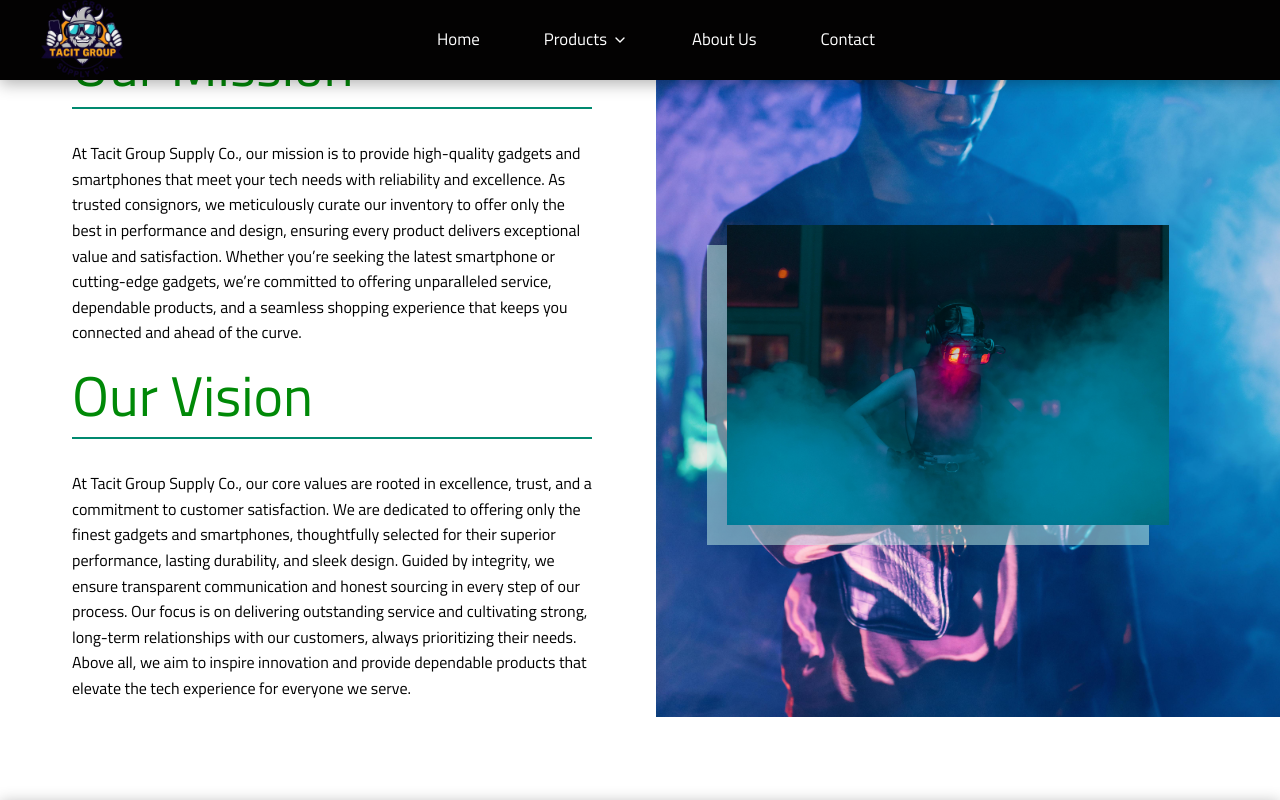
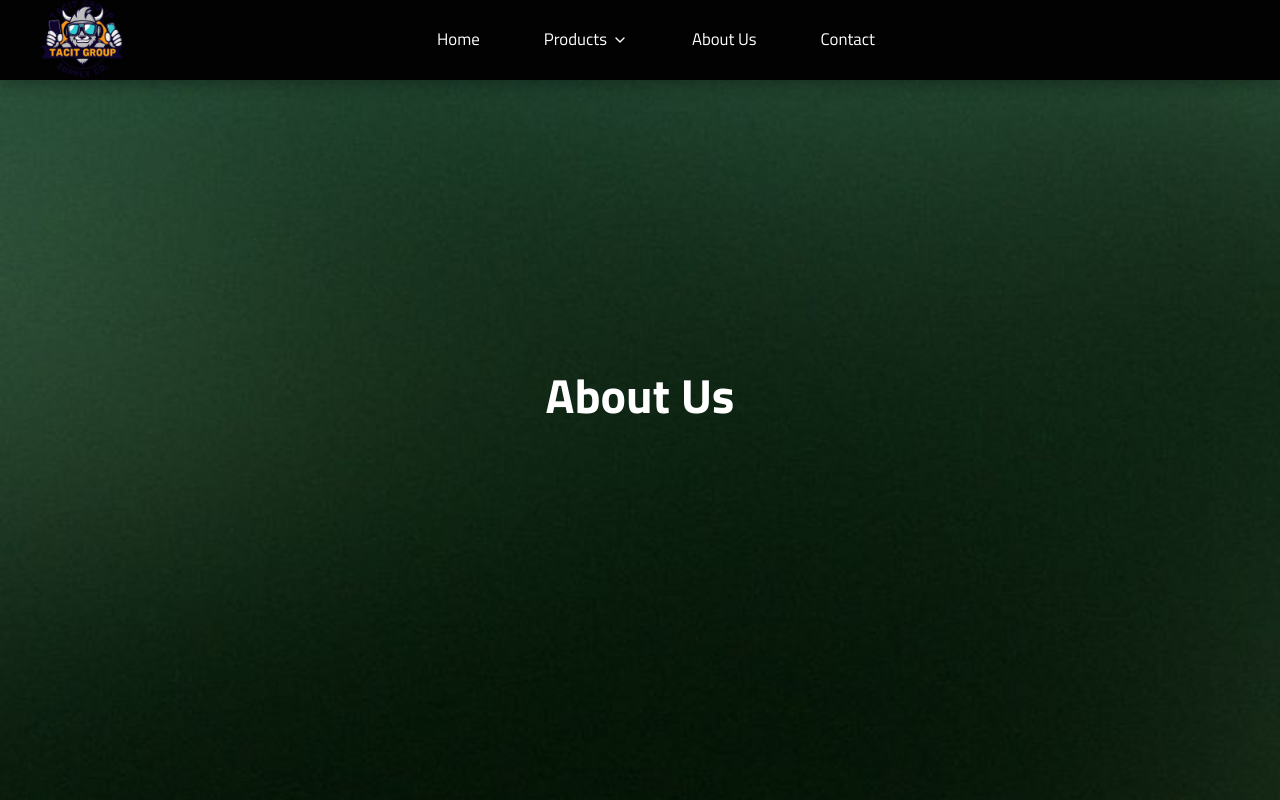
Before and after one commit to ofentse-sithole/tacit-group-supply, a React (Vite) app: page /about in a window 1280 px wide. Built offline with nearby package versions, Linux system fonts and the light colour scheme.

Commit message:
added a herosection for about

```diff
--- a/src/Component/HeroSection/AboutHeroSection.jsx
+++ b/src/Component/HeroSection/AboutHeroSection.jsx
@@ -0,0 +1,75 @@
+import { useEffect } from "react";
+import styled from "styled-components";
+import backgroundImage from "../../../public/image/AboutHeroSectionImage.jpeg";
+
+const AboutHeroSection = () => {
+  useEffect(() => {
+    // More robust scroll handling
+    setTimeout(() => {
+      window.scrollTo({
+        top: 0,
+        left: 0,
+        behavior: 'smooth',
+      });
+
+      // Fallback for older browsers
+      document.body.scrollTop = 0; // For Safari
+      document.documentElement.scrollTop = 0; // For Chrome, Firefox, IE, and Opera
+    }, 100);
+  }, []);
+
+  return (
+    <HeroContainer>
+      <Content>
+        <Title>
+          <Moving>About Us</Moving>
+        </Title>
+      </Content>
+    </HeroContainer>
+  );
+};
+
+const HeroContainer = styled.div`
+  height: 100vh;
+  background-image: url(${backgroundImage});
+  background-size: cover;
+  background-position: center;
+  display: flex;
+  align-items: center;
+  justify-content: center;
+  color: white;
+
+  @media (max-width: 768px) {
+    height: 80vh; /* Reduce height on smaller screens */
+  }
+`;
+
+const Content = styled.div`
+  text-align: center; /* Center the text for better alignment on mobile */
+  color: black;
+
+  @media (max-width: 768px) {
+    padding: 0 1rem; /* Add padding on small screens */
+  }
+`;
+
+const Title = styled.h1`
+  font-size: 3rem;
+  line-height: 1.2;
+  font-weight: bold; /* Make the title bold */
+
+  @media (max-width: 768px) {
+    font-size: 2rem; /* Reduce font size on mobile */
+    text-align: center; /* Center align text on small screens */
+  }
+`;
+
+const Highlight = styled.span`
+  color: rgb(27, 109, 11);
+`;
+
+const Moving = styled.span`
+  color: white;
+`;
+
+export default AboutHeroSection;
--- a/src/Component/pages/About.jsx
+++ b/src/Component/pages/About.jsx
@@ -1,9 +1,11 @@
 import '../../App.css'
+import AboutHero from '../HeroSection/AboutHeroSection'
 import AboutMid from '../MiddleSection/AboutMiddle'
 
 function About() {
   return (
     <div>
+        <AboutHero/>
       <AboutMid/>
     </div>
   )
```
Also changed, not shown: public/image/AboutHeroSectionImage.jpeg (added).
